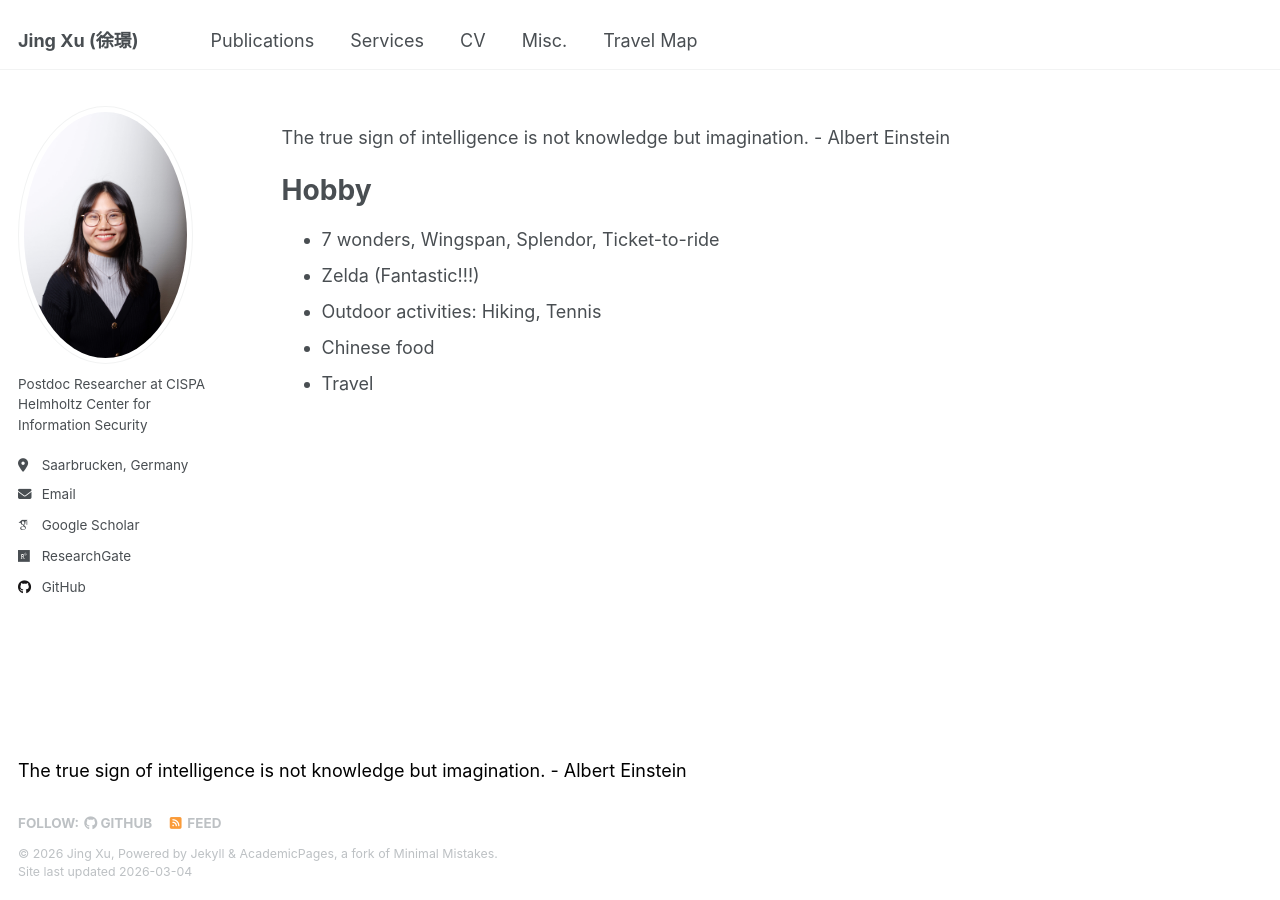
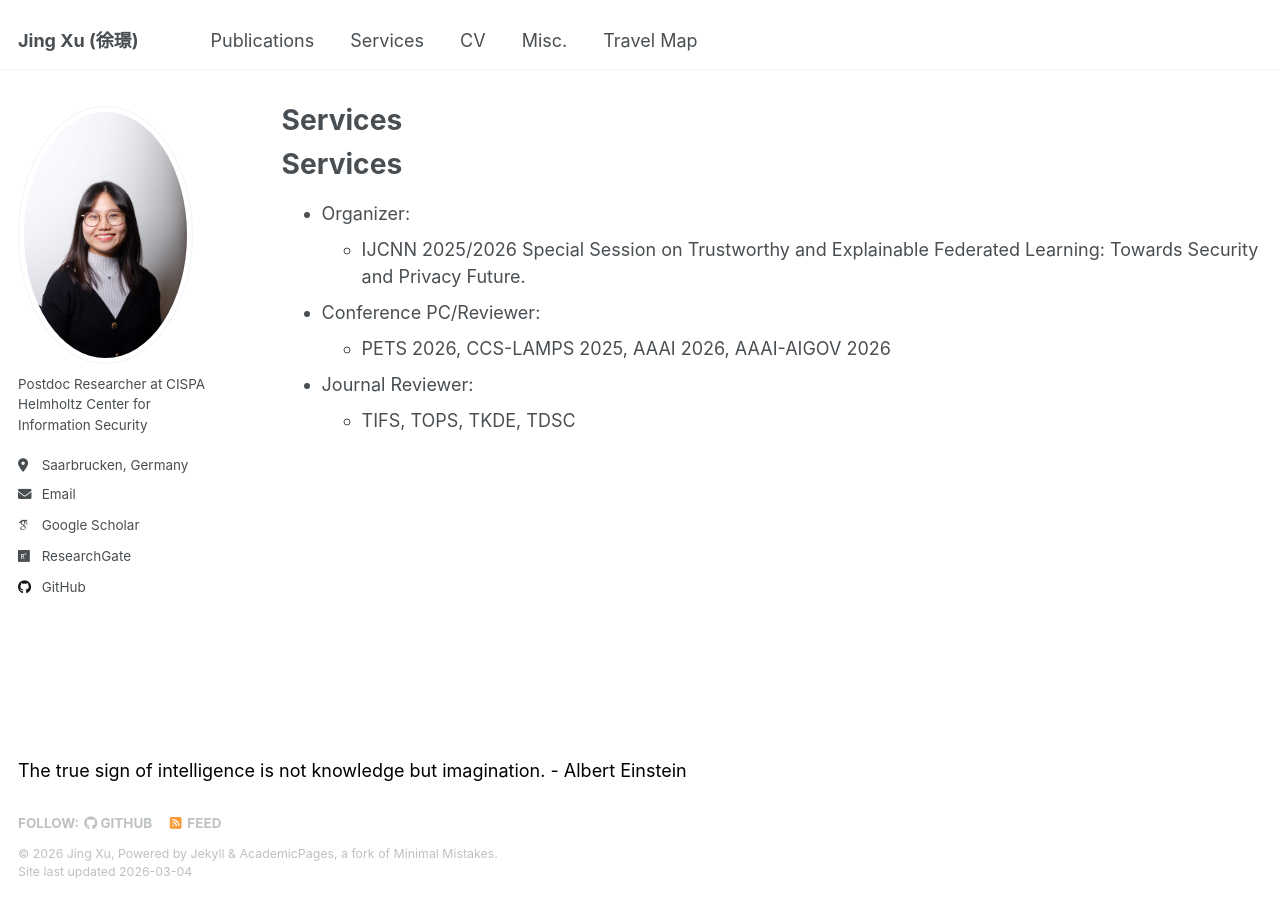
Before and after one commit to xujing1994/xujing1994.github.io, a Jekyll site: the page built from _pages/services.md, in a window 1280 px wide. Built offline with Jekyll 4.4.1, drawn with Linux system fonts in a browser that asks for light colours; some web fonts are replaced; our own code applies the rules of GitHub Pages for plain Markdown files.

Commit message:
Revise services content and add organizer roles
Updated services section with new activities and roles.

```diff
--- a/_pages/services.md
+++ b/_pages/services.md
@@ -4,13 +4,11 @@ layout: archive
 permalink: /services/
 author_profile: true
 ---
-
-The true sign of intelligence is not knowledge but imagination. - Albert Einstein
-
-Hobby
+Services
 ======
-* 7 wonders, Wingspan, Splendor, Ticket-to-ride
-* Zelda (Fantastic!!!)
-* Outdoor activities: Hiking, Tennis
-* Chinese food
-* Travel
+* Organizer:
+  * IJCNN 2025/2026 Special Session on Trustworthy and Explainable Federated Learning: Towards Security and Privacy Future.
+* Conference PC/Reviewer:
+  * PETS 2026, CCS-LAMPS 2025, AAAI 2026, AAAI-AIGOV 2026
+* Journal Reviewer:
+  * TIFS, TOPS, TKDE, TDSC
```
